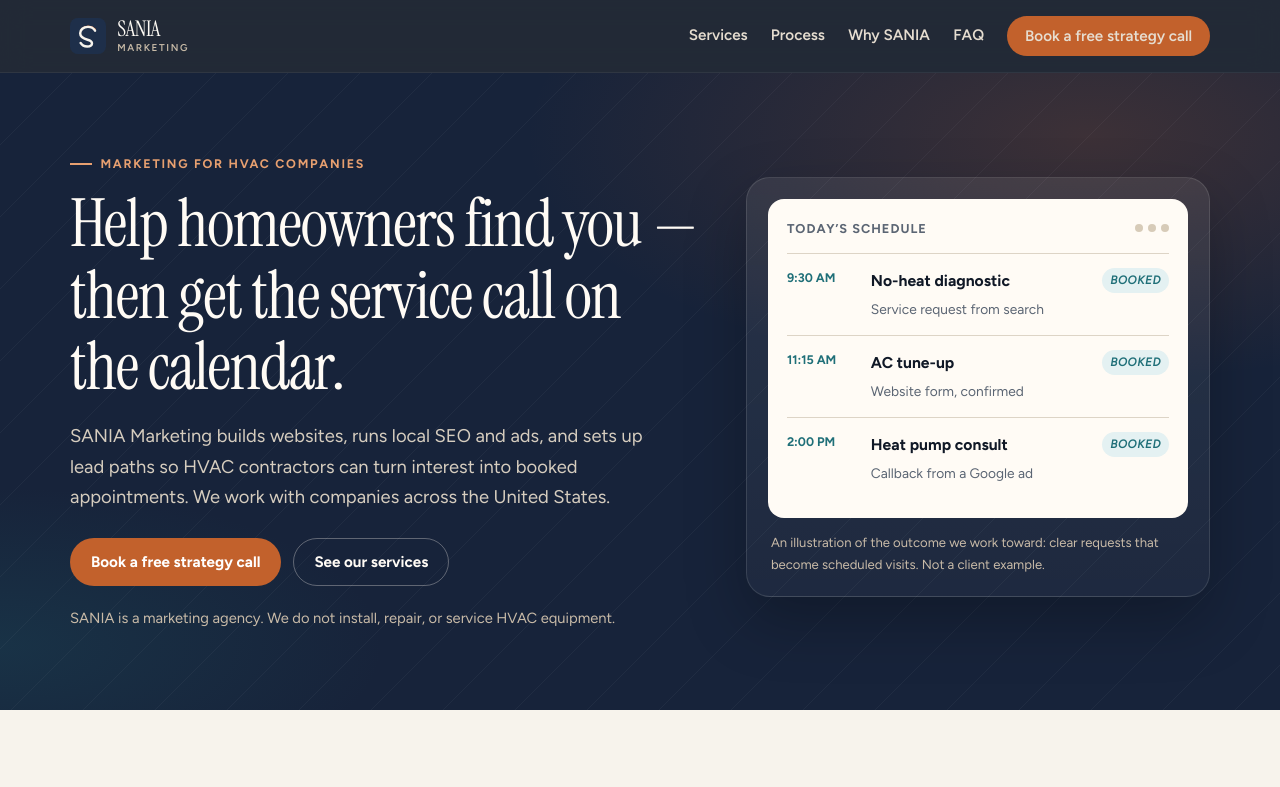
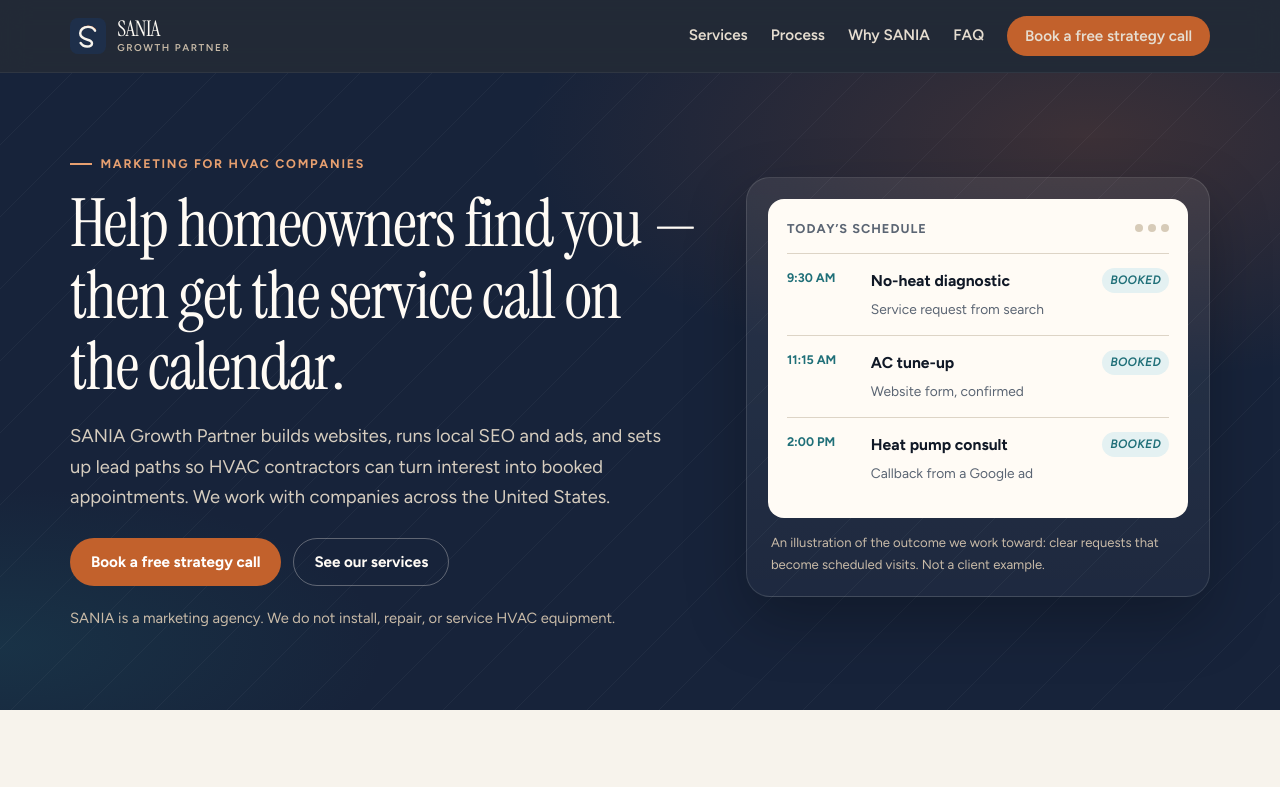
Before and after one commit to terencengoh/sania-marketing, a plain HTML site: page index.html in a window 1280 px wide. Shown: the top 787 px of the page. Drawn offline with Linux system fonts and the light colour scheme.

Commit message:
Rename brand to SANIA Growth Partner

```diff
--- a/index.html
+++ b/index.html
@@ -3,17 +3,17 @@
 <head>
   <meta charset="utf-8">
   <meta name="viewport" content="width=device-width, initial-scale=1">
-  <title>SANIA Marketing | Websites, SEO &amp; Ads for HVAC Companies</title>
-  <meta name="description" content="SANIA Marketing helps HVAC companies get found by homeowners and turn interest into booked service calls. Websites, local SEO, Google Ads, Local Services Ads, and Meta ads. We do marketing, not HVAC work.">
+  <title>SANIA Growth Partner | Websites, SEO &amp; Ads for HVAC Companies</title>
+  <meta name="description" content="SANIA Growth Partner helps HVAC companies get found by homeowners and turn interest into booked service calls. Websites, local SEO, Google Ads, Local Services Ads, and Meta ads. We do marketing, not HVAC work.">
   <link rel="canonical" href="https://terencengoh.github.io/sania-marketing/">
   <meta name="theme-color" content="#17233A">
   <meta property="og:type" content="website">
-  <meta property="og:title" content="SANIA Marketing | Websites, SEO &amp; Ads for HVAC Companies">
+  <meta property="og:title" content="SANIA Growth Partner | Websites, SEO &amp; Ads for HVAC Companies">
   <meta property="og:description" content="Marketing for HVAC contractors: websites, local SEO, Google and Meta ads, and lead systems built around booked calls.">
   <meta property="og:url" content="https://terencengoh.github.io/sania-marketing/">
   <meta property="og:image" content="https://terencengoh.github.io/sania-marketing/og-image.png">
   <meta name="twitter:card" content="summary_large_image">
-  <meta name="twitter:title" content="SANIA Marketing | Websites, SEO &amp; Ads for HVAC Companies">
+  <meta name="twitter:title" content="SANIA Growth Partner | Websites, SEO &amp; Ads for HVAC Companies">
   <meta name="twitter:description" content="Marketing for HVAC contractors: websites, local SEO, Google and Meta ads, and lead systems built around booked calls.">
   <meta name="twitter:image" content="https://terencengoh.github.io/sania-marketing/og-image.png">
   <link rel="icon" type="image/svg+xml" href="favicon.svg">
@@ -28,11 +28,11 @@
       {
         "@type": "ProfessionalService",
         "@id": "https://terencengoh.github.io/sania-marketing/#business",
-        "name": "SANIA Marketing",
+        "name": "SANIA Growth Partner",
         "url": "https://terencengoh.github.io/sania-marketing/",
         "email": "terencenjeck52@gmail.com",
         "telephone": "+1-202-821-8165",
-        "description": "SANIA Marketing is a marketing agency for HVAC contractors. Services include websites, local SEO, Google Ads, Local Services Ads, Meta ads, lead generation, and support for booked service calls. SANIA does not perform HVAC installation or repair.",
+        "description": "SANIA Growth Partner is a marketing agency for HVAC contractors. Services include websites, local SEO, Google Ads, Local Services Ads, Meta ads, lead generation, and support for booked service calls. SANIA does not perform HVAC installation or repair.",
         "areaServed": { "@type": "Country", "name": "United States" },
         "serviceType": [
           "Website design for HVAC companies",
@@ -46,7 +46,7 @@
       },
       {
         "@type": "WebSite",
-        "name": "SANIA Marketing",
+        "name": "SANIA Growth Partner",
         "url": "https://terencengoh.github.io/sania-marketing/"
       }
     ]
@@ -57,13 +57,13 @@
   <a class="skip-link" href="#main">Skip to content</a>
   <header class="site-header">
     <div class="wrap header-inner">
-      <a class="logo" href="index.html" aria-label="SANIA Marketing home">
+      <a class="logo" href="index.html" aria-label="SANIA Growth Partner home">
         <svg xmlns="http://www.w3.org/2000/svg" viewBox="0 0 64 64" aria-hidden="true" focusable="false">
           <rect width="64" height="64" rx="14" fill="#1E2F4A"/>
           <path d="M20 20c7.5-7 17.5-7 25 0" fill="none" stroke="#C2612C" stroke-width="2.4" stroke-linecap="round"/>
           <path d="M44.5 22.5c-2.6-4.2-7.2-6.7-12.6-6.7-8.2 0-13.8 5.1-13.8 11.4 0 6.3 4.9 9.3 13 11.4 5.4 1.4 8 3.1 8 6.4 0 3.5-3.3 5.8-8.5 5.8-5.4 0-9.3-2.3-11.8-6.5" fill="none" stroke="#F7F3EC" stroke-width="4.3" stroke-linecap="round"/>
         </svg>
-        <span class="logo-word">SANIA<span>Marketing</span></span>
+        <span class="logo-word">SANIA<span>Growth Partner</span></span>
       </a>
       <button class="nav-toggle" type="button" aria-expanded="false" aria-controls="site-nav" aria-label="Open menu">
         <span></span><span></span><span></span>
@@ -84,7 +84,7 @@
         <div>
           <p class="eyebrow" style="color:#E8A070">Marketing for HVAC companies</p>
           <h1>Help homeowners find you — then get the service call on the calendar.</h1>
-          <p class="lead">SANIA Marketing builds websites, runs local SEO and ads, and sets up lead paths so HVAC contractors can turn interest into booked appointments. We work with companies across the United States.</p>
+          <p class="lead">SANIA Growth Partner builds websites, runs local SEO and ads, and sets up lead paths so HVAC contractors can turn interest into booked appointments. We work with companies across the United States.</p>
           <div class="actions">
             <a class="btn btn-primary" href="#contact">Book a free strategy call</a>
             <a class="btn btn-ghost" href="services.html">See our services</a>
@@ -273,7 +273,7 @@
         </div>
         <div class="faq-list">
           <div class="faq-item" open>
-            <button type="button" aria-expanded="true">What does SANIA Marketing do?</button>
+            <button type="button" aria-expanded="true">What does SANIA Growth Partner do?</button>
             <div class="answer">
               <p>We provide marketing for HVAC contractors: websites, local SEO, Google Ads and Local Services Ads, Meta ads, lead capture, and support aimed at booked service calls. We work with HVAC companies across the United States.</p>
             </div>
@@ -374,7 +374,7 @@
     <div class="wrap">
       <div class="footer-inner">
         <div>
-          <strong>SANIA Marketing</strong>
+          <strong>SANIA Growth Partner</strong>
           <p>Marketing for HVAC companies, nationwide in the United States.</p>
         </div>
         <nav class="footer-links" aria-label="Footer">
@@ -385,7 +385,7 @@
           <a href="mailto:terencenjeck52@gmail.com">terencenjeck52@gmail.com</a>
         </nav>
       </div>
-      <p class="fine-print">&copy; <span id="year"></span> SANIA Marketing. SANIA is a marketing agency and does not perform HVAC installation, repair, or maintenance. This site contains no client testimonials, reviews, or performance claims.</p>
+      <p class="fine-print">&copy; <span id="year"></span> SANIA Growth Partner. SANIA is a marketing agency and does not perform HVAC installation, repair, or maintenance. This site contains no client testimonials, reviews, or performance claims.</p>
     </div>
   </footer>
   <script src="script.js"></script>
```
Also changed, not shown: 404.html (+3 -3 lines), services.html (+9 -9 lines), 1 other file.
